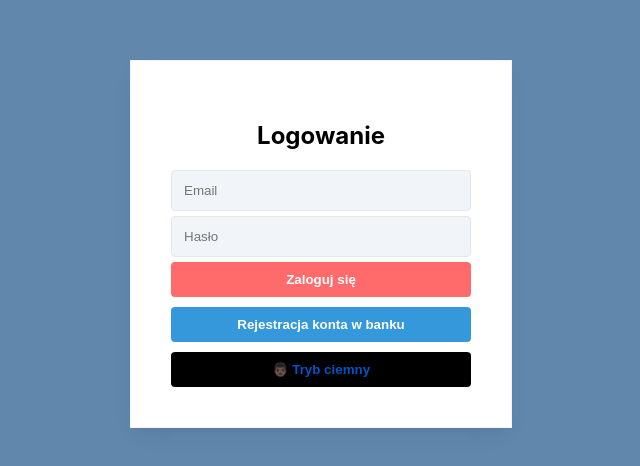
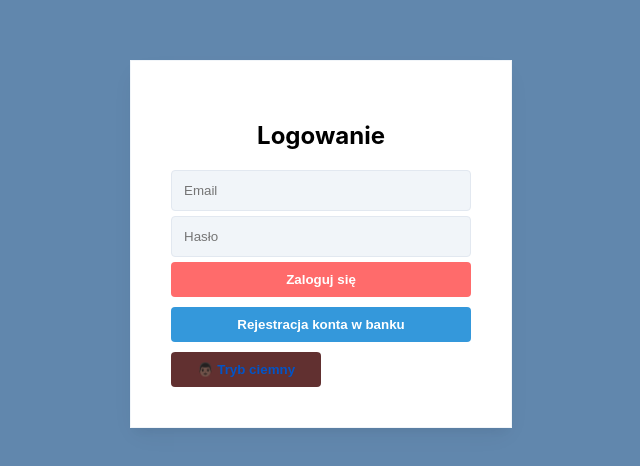
Before and after one commit to Piesnababy218/tai, a React (Create React App) app in the folder frontend/: page / in a window 1280 px wide. Shown: the part 156-622 px from the top of the page, without its empty margins (319-959 px from the left). Built offline with nearby package versions, Linux system fonts and the light colour scheme.

Commit message:
poprawka app.css v5

```diff
--- a/frontend/src/App.css
+++ b/frontend/src/App.css
@@ -113,7 +113,7 @@
 }
 
 .login-btn-theme {
-  width: 100%;
+  width: 50%;
   padding: 10px;
   border: none;
   border-radius: 4px;
@@ -127,6 +127,6 @@
 }
 
 .login-btn-theme.light-mode {
-  background: #000;
+  background: #613030;
   color: #0254c7;
 }
```
